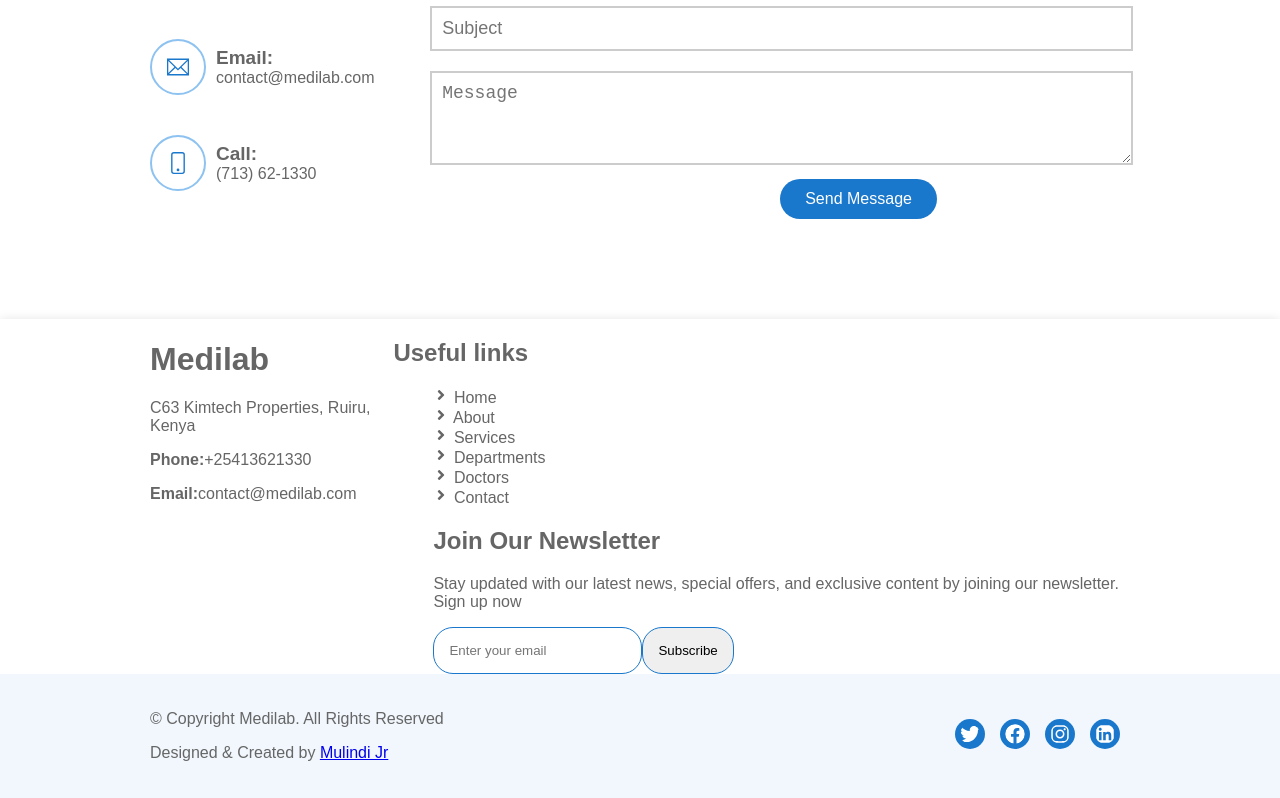
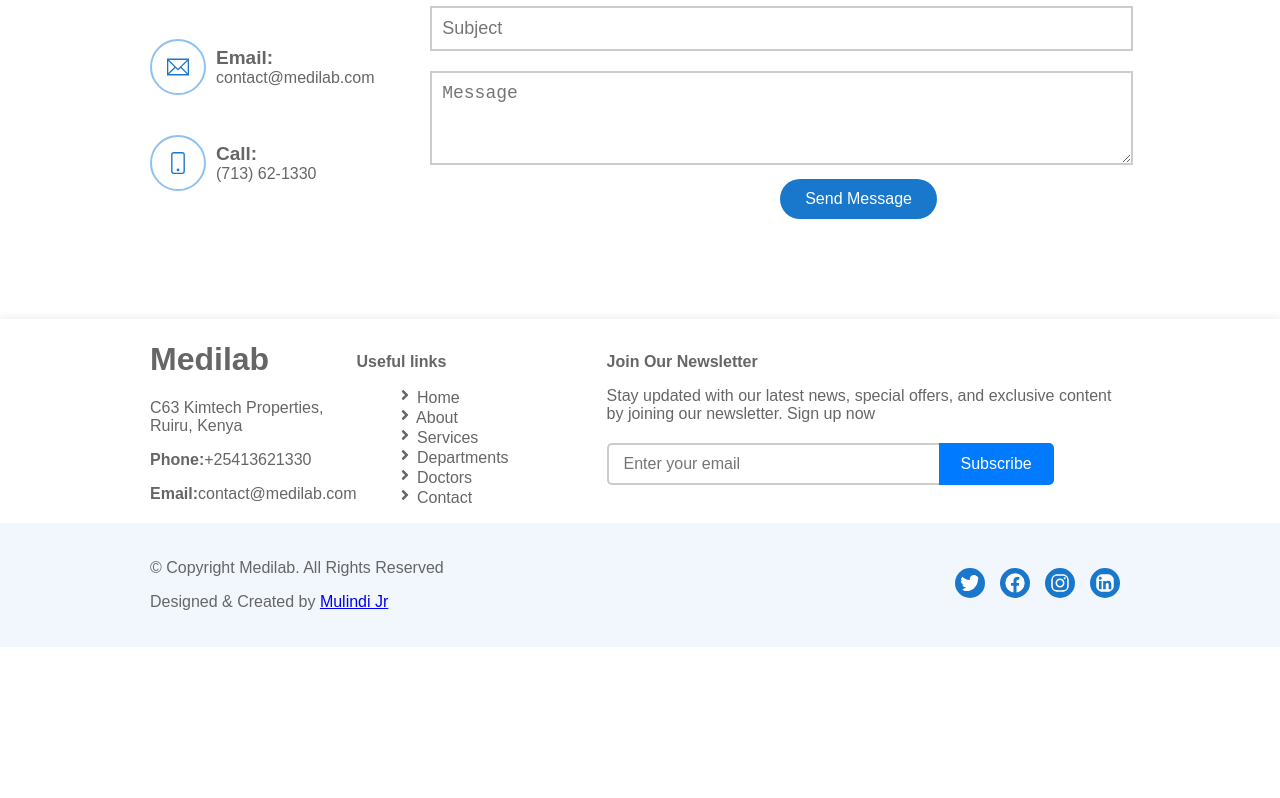
Before and after one commit to mulindijr/Medilab, a React (Vite) app: page / in a window 1280 px wide. Shown: the part 7888-8686 px from the top of the page. After the commit the page ends 8535 px from the top, so only its background shows below. Built offline with nearby package versions, Linux system fonts and the light colour scheme.

Commit message:
Add responsive styling to footer component

```diff
--- a/src/components/Footer/Footer.css
+++ b/src/components/Footer/Footer.css
@@ -5,6 +5,10 @@
 .footer-flex{
     display: flex;
     margin-top: 50px;
+}
+
+.footer-flex h2{
+    font-size: 16px;
 }
 
 .footer-links{
@@ -17,25 +21,49 @@
 .footer-links li:hover{
     color: #1977cc;
 }
-.newsletter{
-    margin-left: 40px;
+.links-newsletter{
+    display: flex;
+    margin-top: 20px;
 }
+.newsletter-form {
+    display: flex;
+    align-items: flex-start;
+    margin-top: 20px;
+  }
 
-.newsletter-form input{
-    padding: 15px;
-    border: 1px solid #1977cc;
-    border-radius: 20px;
+  .newsletter-form input[type="email"] {
+    padding: 10px 15px;
+    border: 2px solid #ccc;
+    border-right: none;
+    border-radius: 5px 0 0 5px;
+    font-size: 16px;
+    width: 300px;
+    transition: border 0.3s ease;
+  }
+
+  .newsletter-form input[type="email"]:focus {
+    border-color: #007BFF;
     outline: none;
-}
+  }
 
-.input-btn{
-    width: 20%;
-    color: #fff;
-    background: #1977cc;
-    border: none;
-    margin-left: -45px;
+  .newsletter-form input[type="submit"] {
+    padding: 10px 20px;
+    background-color: #007BFF;
+    color: white;
+    border: 2px solid #007BFF;
+    border-radius: 0 5px 5px 0;
     cursor: pointer;
-}
+    font-size: 16px;
+    transition: background-color 0.3s ease;
+  }
+
+  .newsletter-form input[type="submit"]:hover {
+    background-color: #0056b3;
+  }
+
+  .newsletter-form input[type="submit"]:hover {
+    background-color: #0056b3; /* Darker shade on hover */
+  }
 
 .copyright-bg{
     background: #f1f7fd;
@@ -65,3 +93,31 @@
 .socio-icon:hover{
     background: #1977cc;
 }
+
+@media (max-width: 768px){
+    .footer{
+        margin: 0 20px;
+    }
+    .footer-flex{
+        flex-direction: column;
+    }
+    .footer-links li{
+        width: 100%;
+        margin-bottom: 10px;
+    }
+    .links-newsletter{
+        flex-direction: column;
+    }
+    .newsletter-form {
+        margin-bottom: 10px;
+    }
+    .copyright-content{
+        flex-direction: column;
+        padding: 0 20px;
+    }
+    .rights-reserved{
+        display: flex;
+        flex-direction: column;
+    }
+
+}
```
